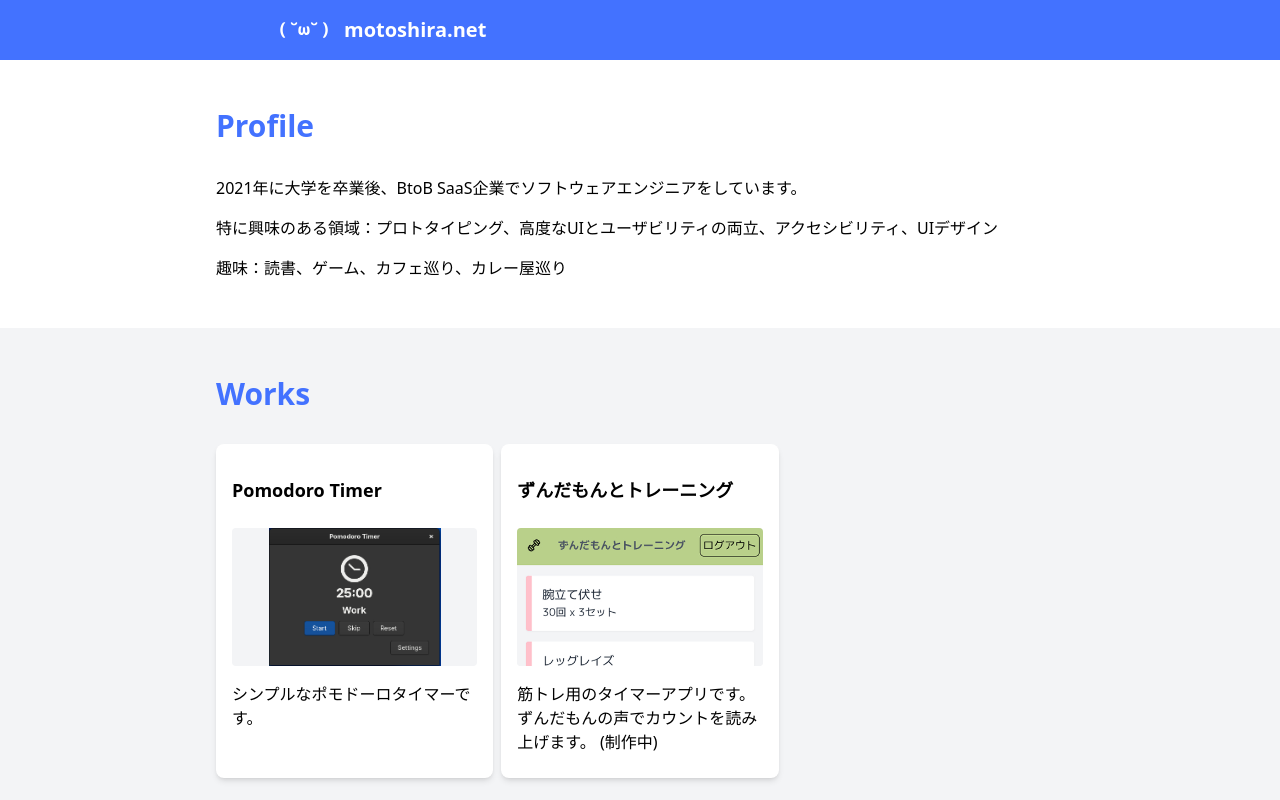
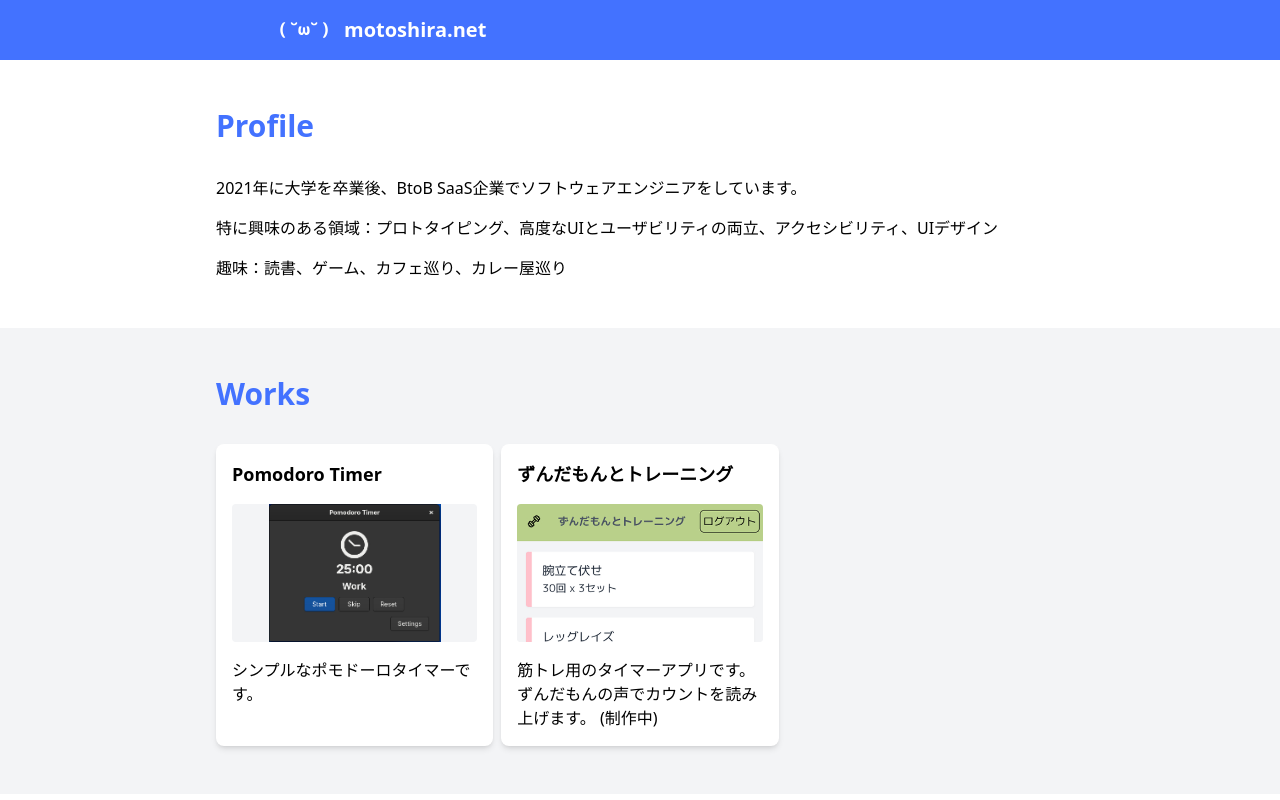
Before and after one commit to motoshira/motoshira.github.io, a Next.js app: page / in a window 1280 px wide. Shown: the top 800 px of the page. Built offline with nearby package versions, Linux system fonts and the light colour scheme.

Commit message:
Refine layout

```diff
--- a/src/app/page.tsx
+++ b/src/app/page.tsx
@@ -64,12 +64,10 @@ const WorksItem = ({
 		);
 	}, [img, title, href]);
 	return (
-		<div className="flex flex-col items-start space-y-2 p-4 bg-white rounded-lg shadow-md">
-			<h3 className="text-left text-base md:text-lg font-bold py-4 ">
-				{title}
-			</h3>
+		<div className="flex flex-col items-start space-y-4 p-4 bg-white rounded-lg shadow-md">
+			<h3 className="text-left text-base md:text-lg font-bold ">{title}</h3>
 			{image}
-			<p className="py-2">
+			<p>
 				<Text1>{description}</Text1>
 			</p>
 		</div>
```
